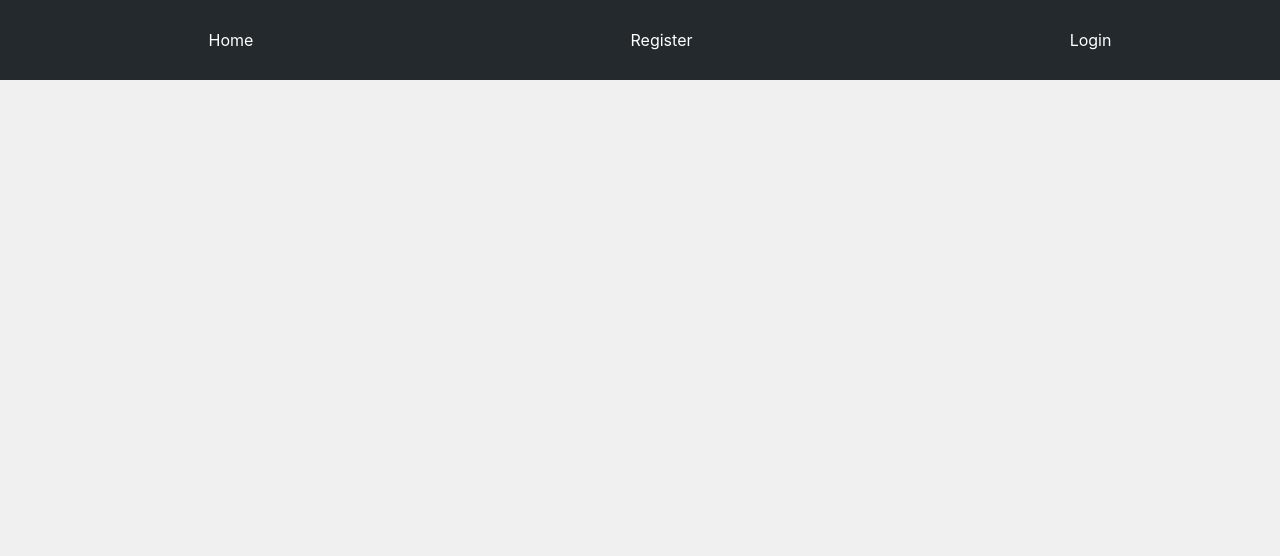
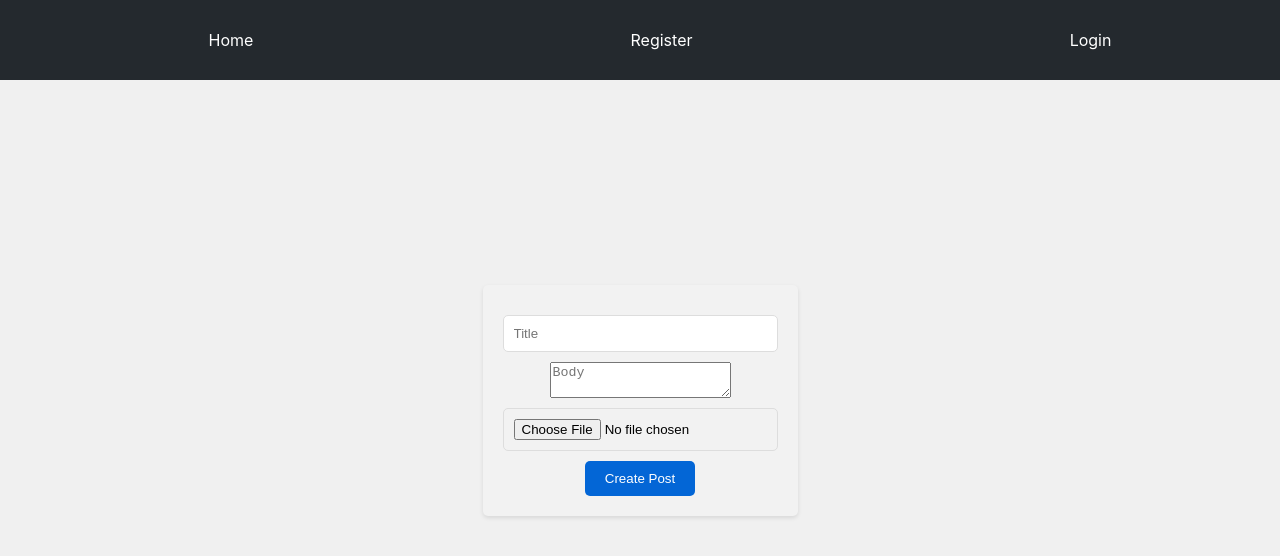
Before and after one commit to Alex-Shirazi1/Recipe-App, a React (Create React App) app in the folder my-admin-webclient/: page /create in a window 1280 px wide. Before the commit this address had no page. Shown: the top 556 px of the page. Built offline with nearby package versions, Linux system fonts and the light colour scheme.

Commit message:
Begin Post Creation and storing in Mongo Database

```diff
--- a/my-admin-webclient/src/App.js
+++ b/my-admin-webclient/src/App.js
@@ -6,6 +6,7 @@ import LogoutPage from './components/LogoutPage';
 import HomePage from './components/HomePage';
 import RegisterPage from './components/RegisterPage';
 import Notifications from './components/Notifications';
+import CreatePost from './components/CreatePost';
 
 const App = () => {
   const [username, setUsername] = useState(null);
@@ -17,19 +18,23 @@ const App = () => {
         <div>
           <nav>
             <Link to="/">Home</Link>
-            <Link to="/register">Register</Link>
-           {loggedIn ? (
+            {loggedIn ? (
               <>
+                <Link to="/create">Create Post</Link>
                 <Link to="/logout">Logout</Link>
                 <Notifications />
               </>
             ) : (
-              <Link to="/login">Login</Link>
+              <>
+                <Link to="/register">Register</Link>
+                <Link to="/login">Login</Link>
+              </>
             )}
           </nav>
 
           <Routes>
             <Route path="/" element={<HomePage />} />
+            <Route path="/create" element={<CreatePost />} />
             <Route path ="/register" element={<RegisterPage />}/>
             <Route path="/login" element={<LoginPage />} />
             <Route path="/logout" element={<LogoutPage />} />
--- /dev/null
+++ b/my-admin-webclient/src/components/CreatePost.js
@@ -0,0 +1,41 @@
+import React, { useState, useContext } from 'react';
+import { UserContext } from '../UserContext';
+import api from '../api';
+
+const CreatePost = () => {
+    const { username } = useContext(UserContext);
+    const [title, setTitle] = useState('');
+    const [body, setBody] = useState('');
+    const [image, setImage] = useState(null);
+
+    const handleSubmit = (event) => {
+        event.preventDefault();
+
+        const formData = new FormData();
+        formData.append('title', title);
+        formData.append('body', body);
+        formData.append('image', image);
+
+        api.post('/api/createPost', formData, {
+            headers: {
+                'Content-Type': 'multipart/form-data'
+            }
+        }).then(() => {
+            setTitle('');
+            setBody('');
+            setImage(null);
+            // TODO: handle response
+        });
+    };
+
+    return (
+        <form onSubmit={handleSubmit}>
+            <input type="text" value={title} onChange={(e) => setTitle(e.target.value)} placeholder="Title" required />
+            <textarea value={body} onChange={(e) => setBody(e.target.value)} placeholder="Body" required />
+            <input type="file" onChange={(e) => setImage(e.target.files[0])} required />
+            <button type="submit">Create Post</button>
+        </form>
+    );
+};
+
+export default CreatePost;
```
Also changed, not shown: 1 other file (tests, documents, lock files or other folders).
